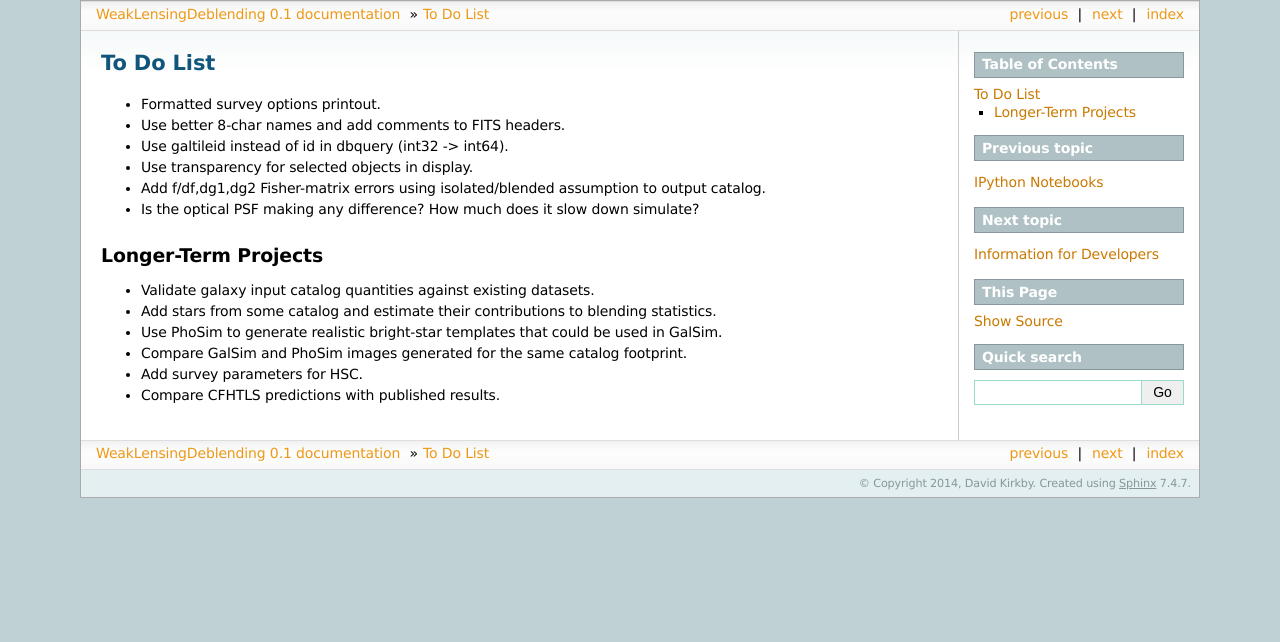
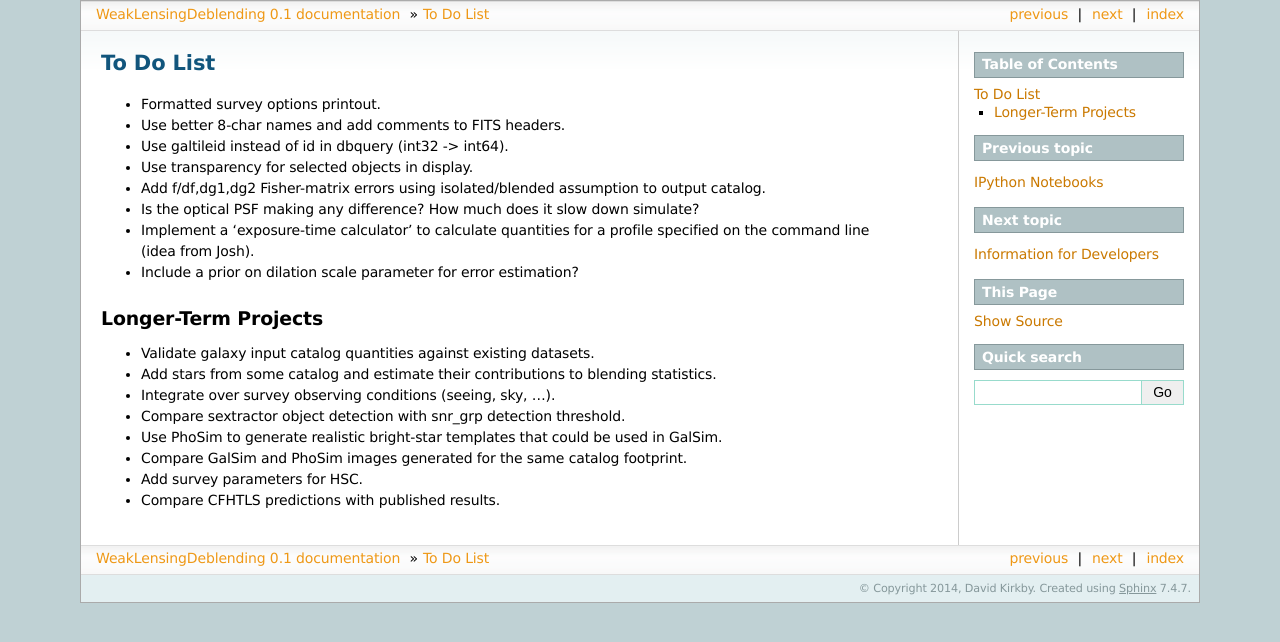
Before and after one commit to LSSTDESC/WeakLensingDeblending, a Sphinx documentation site: the page built from docs/todo.rst, in a window 1280 px wide. Shown: the top 642 px of the page. Built offline with Sphinx 7.4.7, drawn with Linux system fonts in a browser that asks for light colours.

Commit message:
Update todo list

```diff
--- a/docs/todo.rst
+++ b/docs/todo.rst
@@ -7,12 +7,16 @@ To Do List
 * Use transparency for selected objects in display.
 * Add f/df,dg1,dg2 Fisher-matrix errors using isolated/blended assumption to output catalog.
 * Is the optical PSF making any difference? How much does it slow down simulate?
+* Implement a 'exposure-time calculator' to calculate quantities for a profile specified on the command line (idea from Josh).
+* Include a prior on dilation scale parameter for error estimation?
 
 Longer-Term Projects
 --------------------
 
 * Validate galaxy input catalog quantities against existing datasets.
 * Add stars from some catalog and estimate their contributions to blending statistics.
+* Integrate over survey observing conditions (seeing, sky, ...).
+* Compare sextractor object detection with snr_grp detection threshold.
 * Use PhoSim to generate realistic bright-star templates that could be used in GalSim.
 * Compare GalSim and PhoSim images generated for the same catalog footprint.
 * Add survey parameters for HSC.
```
